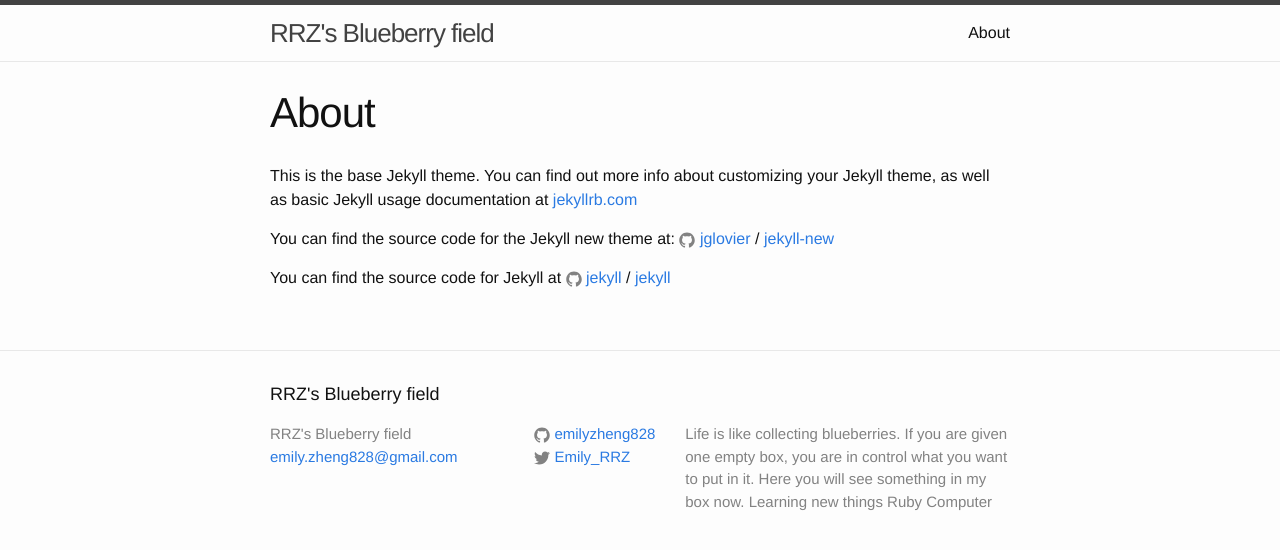
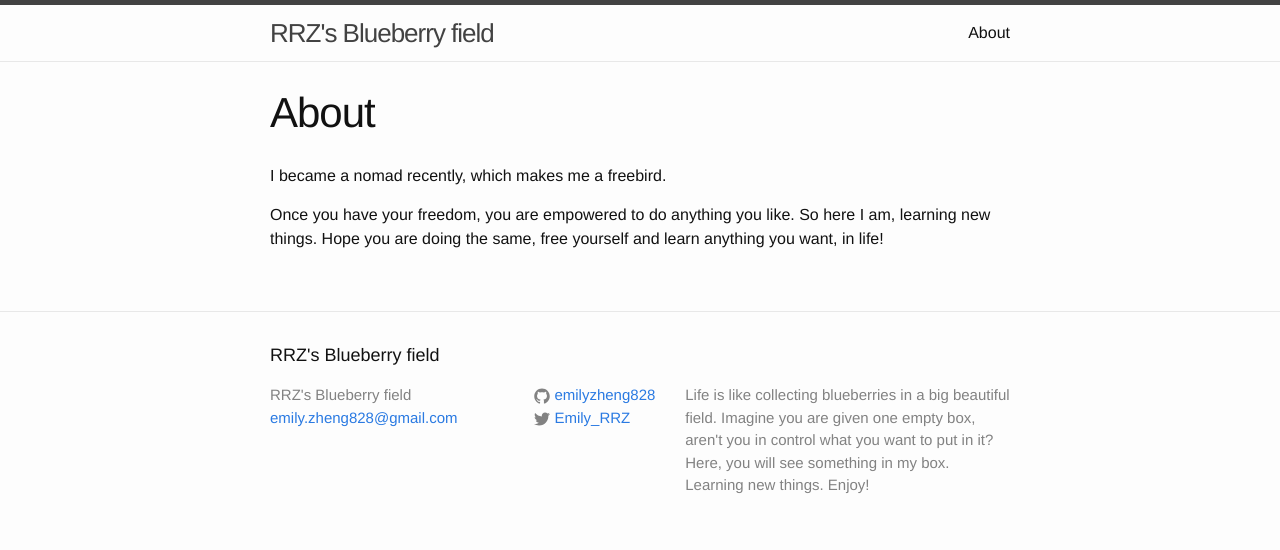
Before and after one commit to emilyzheng828/emilyzheng828.github.io, a Jekyll site: the page built from about.md, in a window 1280 px wide. Shown: the top 550 px of the page. Built offline with Jekyll 4.4.1, drawn with Linux system fonts in a browser that asks for light colours.

Commit message:
changed aboutpage

```diff
--- a/_config.yml
+++ b/_config.yml
@@ -8,8 +8,8 @@
 # Site settings
 title: RRZ's Blueberry field
 email: emily.zheng828@gmail.com
-description: Life is like collecting blueberries. If you are given one empty box, you are in control what you want to put in it.
-  Here you will see something in my box now. Learning new things Ruby Computer
+description: Life is like collecting blueberries in a big beautiful field. Imagine you are given one empty box, aren't you in control what you want to put in it?
+  Here, you will see something in my box. Learning new things. Enjoy!
 baseurl: "" # the subpath of your site, e.g. /blog
 url: "http://yourdomain.com" # the base hostname & protocol for your site
 twitter_username: Emily_RRZ
--- a/about.md
+++ b/about.md
@@ -3,13 +3,6 @@ layout: page
 title: About
 permalink: /about/
 ---
+I became a nomad recently, which makes me a freebird.
 
-This is the base Jekyll theme. You can find out more info about customizing your Jekyll theme, as well as basic Jekyll usage documentation at [jekyllrb.com](http://jekyllrb.com/)
-
-You can find the source code for the Jekyll new theme at:
-{% include icon-github.html username="jglovier" %} /
-[jekyll-new](https://github.com/jglovier/jekyll-new)
-
-You can find the source code for Jekyll at
-{% include icon-github.html username="jekyll" %} /
-[jekyll](https://github.com/jekyll/jekyll)
+Once you have your freedom, you are empowered to do anything you like. So here I am, learning new things. Hope you are doing the same, free yourself and learn anything you want, in life!
```
